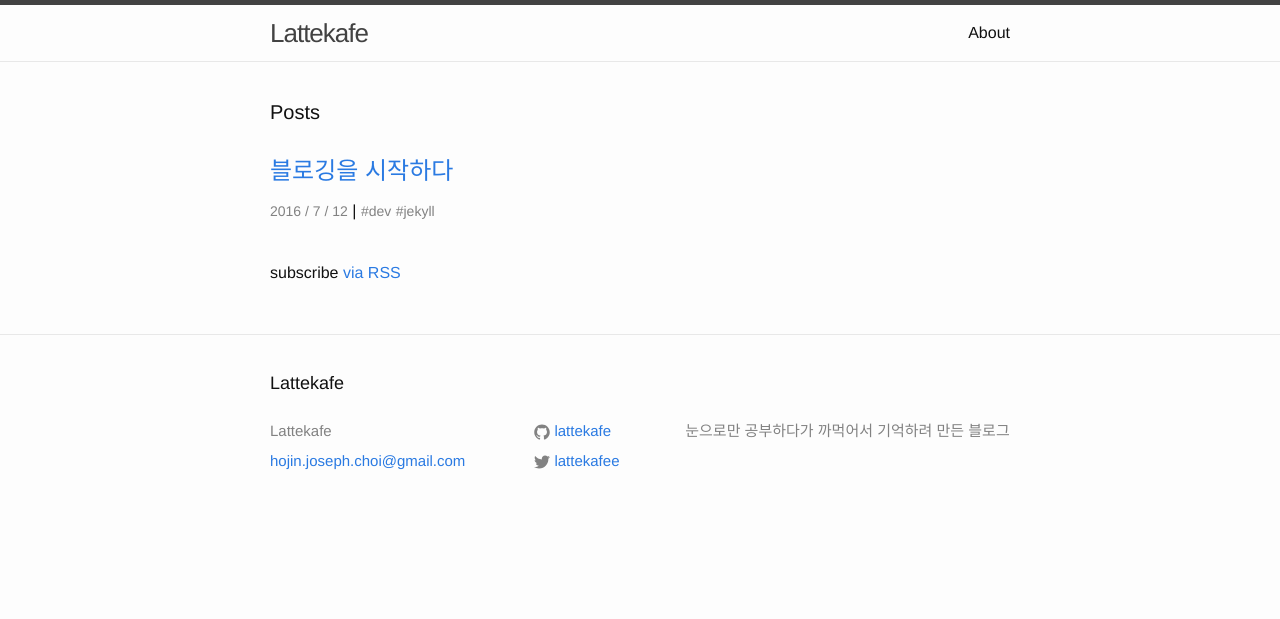
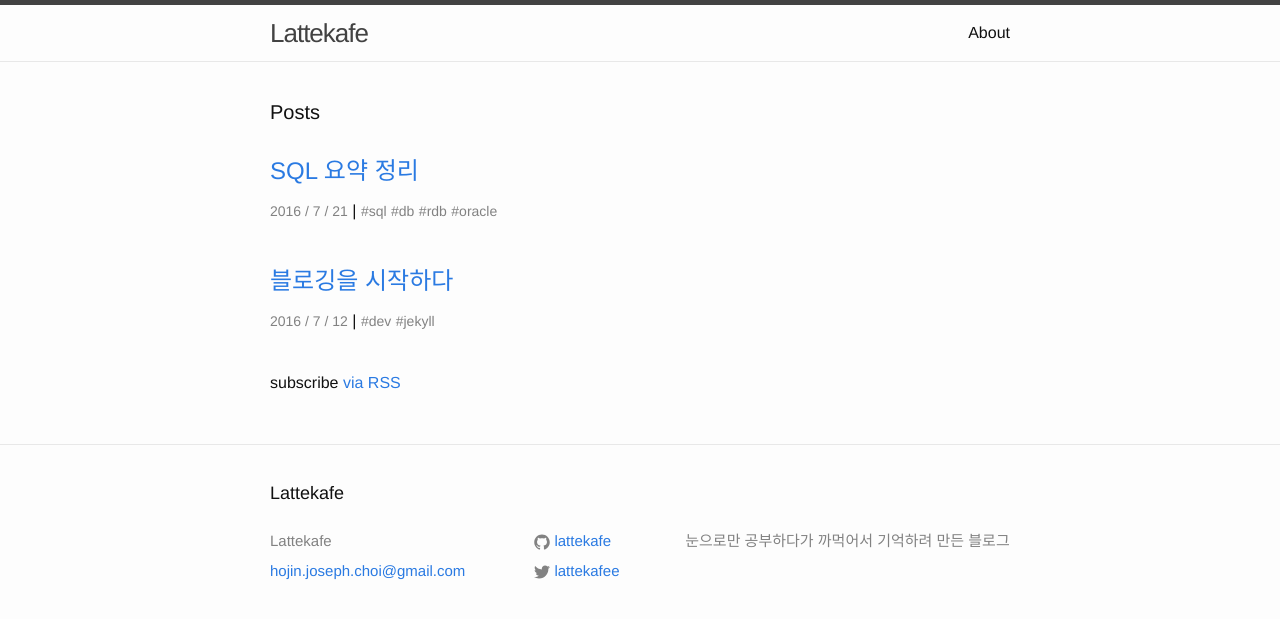
Before and after one commit to hojin-choi/lattekafe.github.io, a Jekyll site: the page built from index.html, in a window 1280 px wide. Shown: the top 619 px of the page. Built offline with Jekyll 4.4.1, drawn with Linux system fonts in a browser that asks for light colours.

Commit message:
post summary of sql

```diff
--- a/_drafts/sql-study.md
+++ b/_posts/2016-07-22-summary-of-sql.md
@@ -1,7 +1,7 @@
 ---
 layout: post
-title:  "SQL 기초 정리"
-date:   2016-07-22 01:02:00 +0900
+title:  "SQL 요약 정리"
+date:   2016-07-22 01:29:00 +0900
 categories: dev
 tags:
 - sql
```
